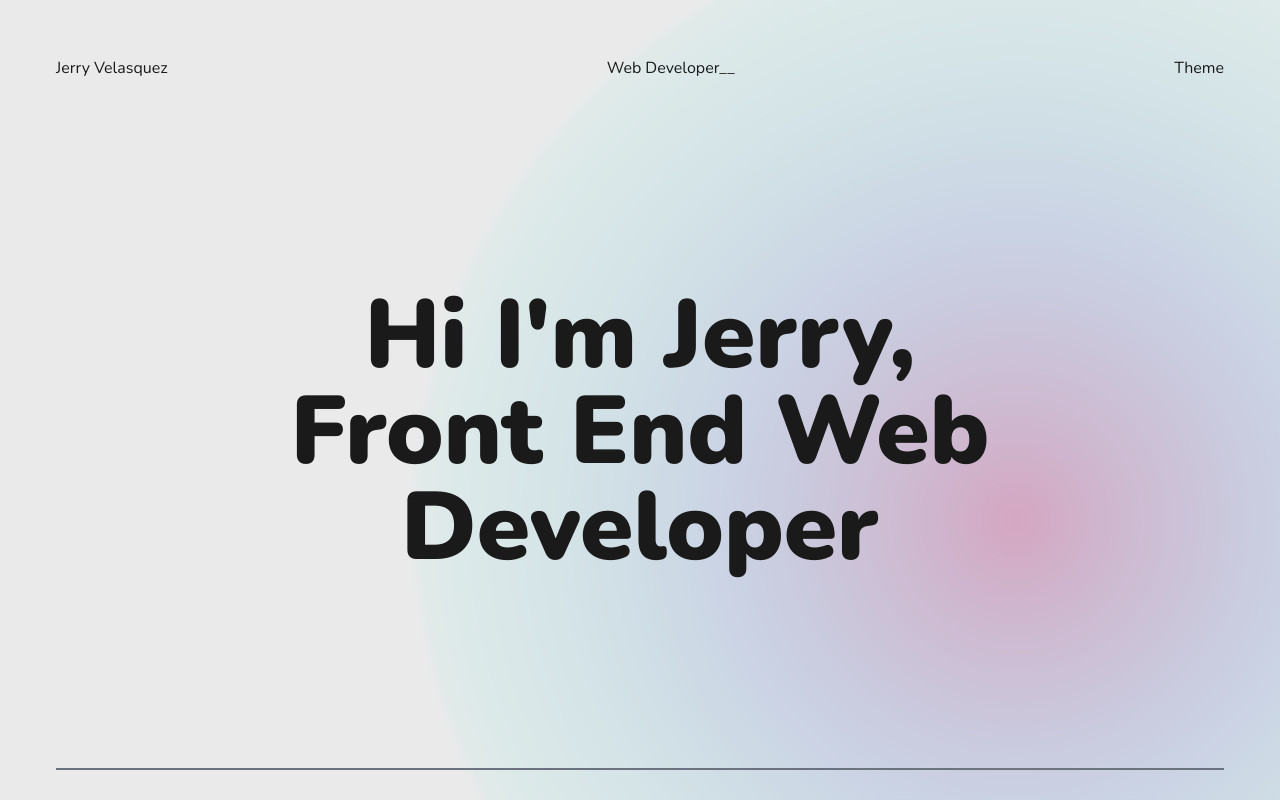
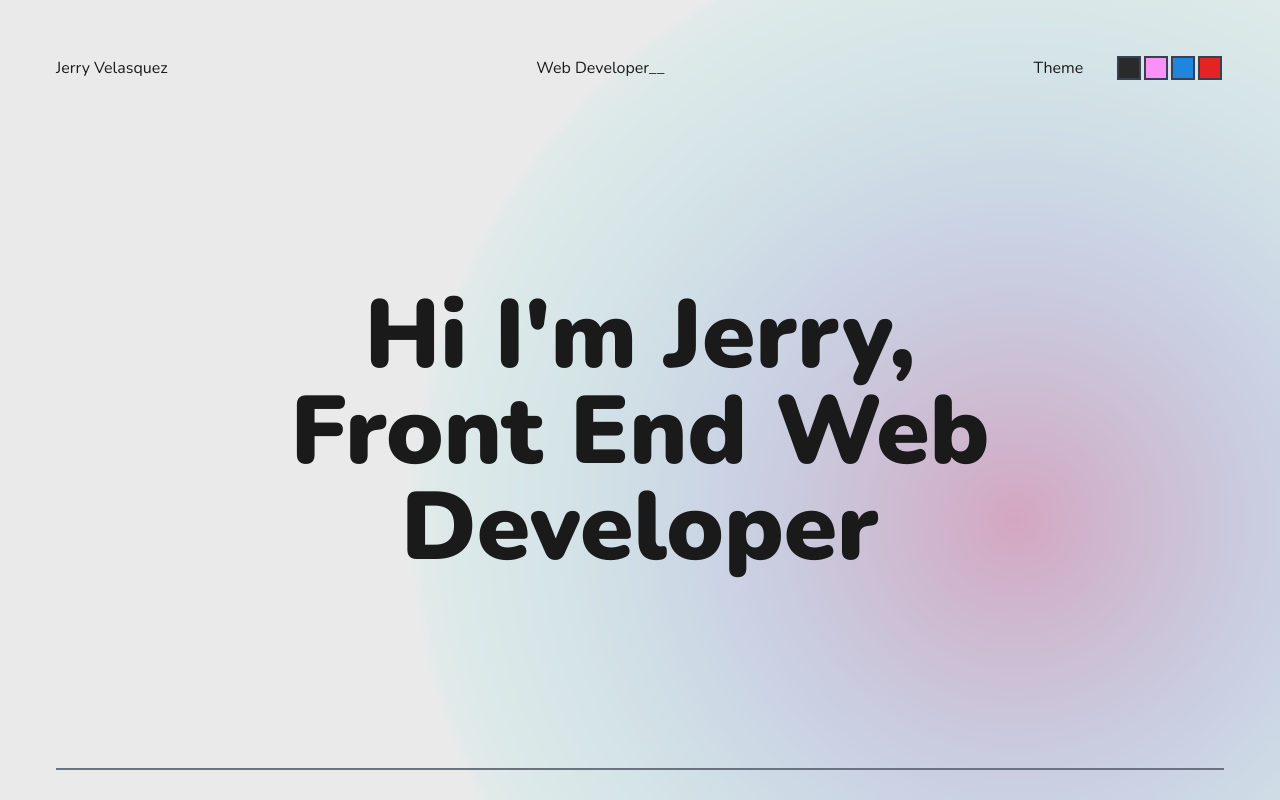
Before and after one commit to jerryv45/Portfolio, a Vue app: page / in a window 1280 px wide. Shown: the top 800 px of the page. Built offline with nearby package versions, Linux system fonts and the light colour scheme.

Commit message:
more things

```diff
--- a/src/App.vue
+++ b/src/App.vue
@@ -10,15 +10,16 @@
   </div>
     <div class="navbar sticky w-full flex flex-row justify-between m-0 p-0 mx-auto  ">
       <p class="name">Jerry Velasquez</p>
-      <p class="occupation">Web Developer__</p>
+      <p class="occupation hidden md:block">Web Developer__</p>
 
-      <span class="theme-picker">
+      <span class="theme-picker flex">
         <p class="theme">Theme</p>
-        <ul>
-          <div></div>
-          <div></div>
-          <div></div>
-          <div></div>
+        <ul class="flex justify-center ">
+          <li id="el-1" class=" w-6 h-6 mx-[0.1rem] cursor-pointer border-2 border-gray-700 bg-[#2a2a2a]"></li>
+          <li class="el-2 w-6 h-6 mx-[0.1rem] cursor-pointer border-2 border-gray-700 bg-[#fc92f7]"></li>
+          <li class="el-3 w-6 h-6 mx-[0.1rem] cursor-pointer border-2 border-gray-700 bg-[#1F85DE]"></li>
+          <li class="el-4 w-6 h-6 mx-[0.1rem] cursor-pointer border-2 border-gray-700 bg-[#e52323]"></li>
+
         </ul>
       </span>
 
```
